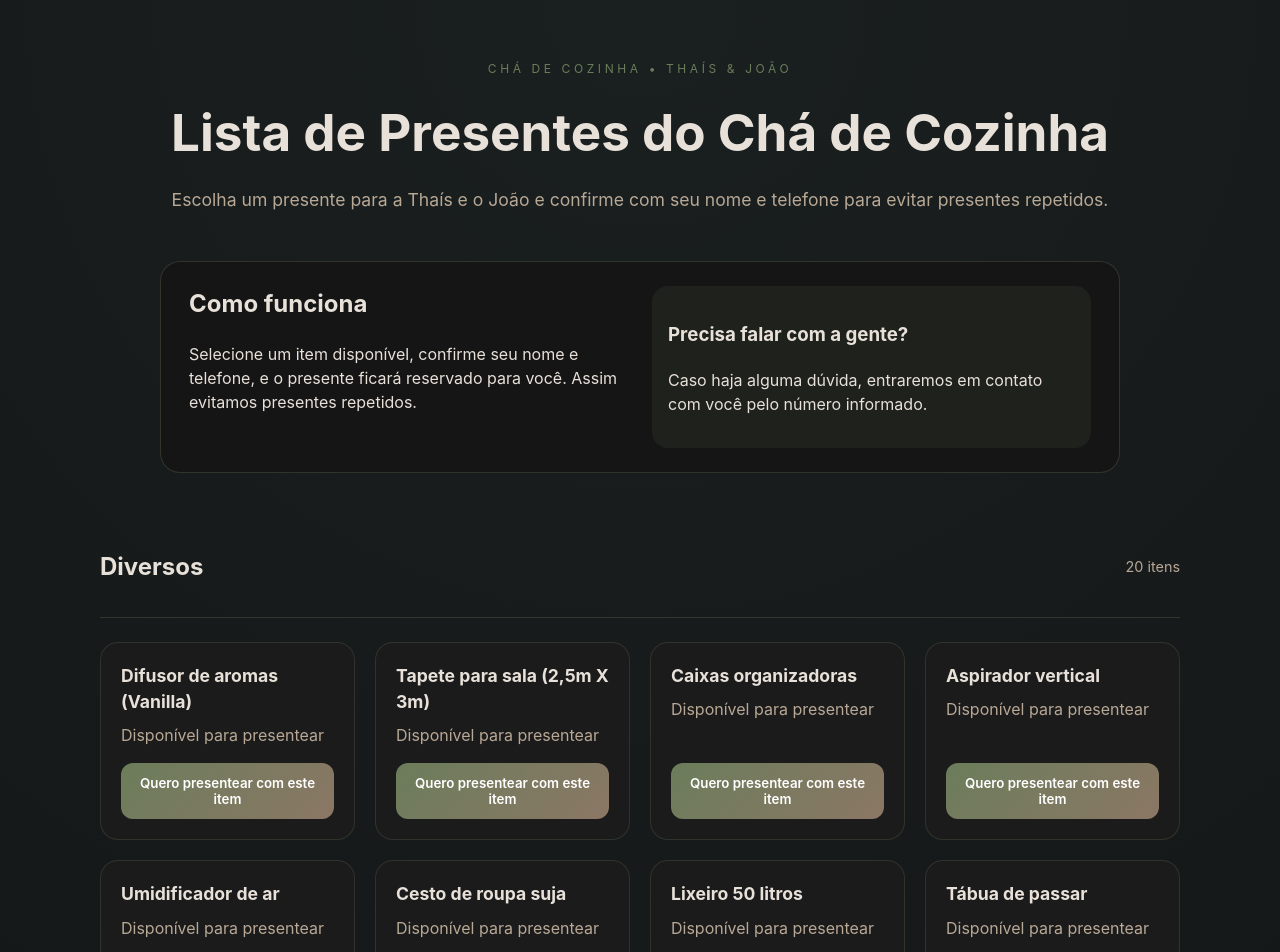
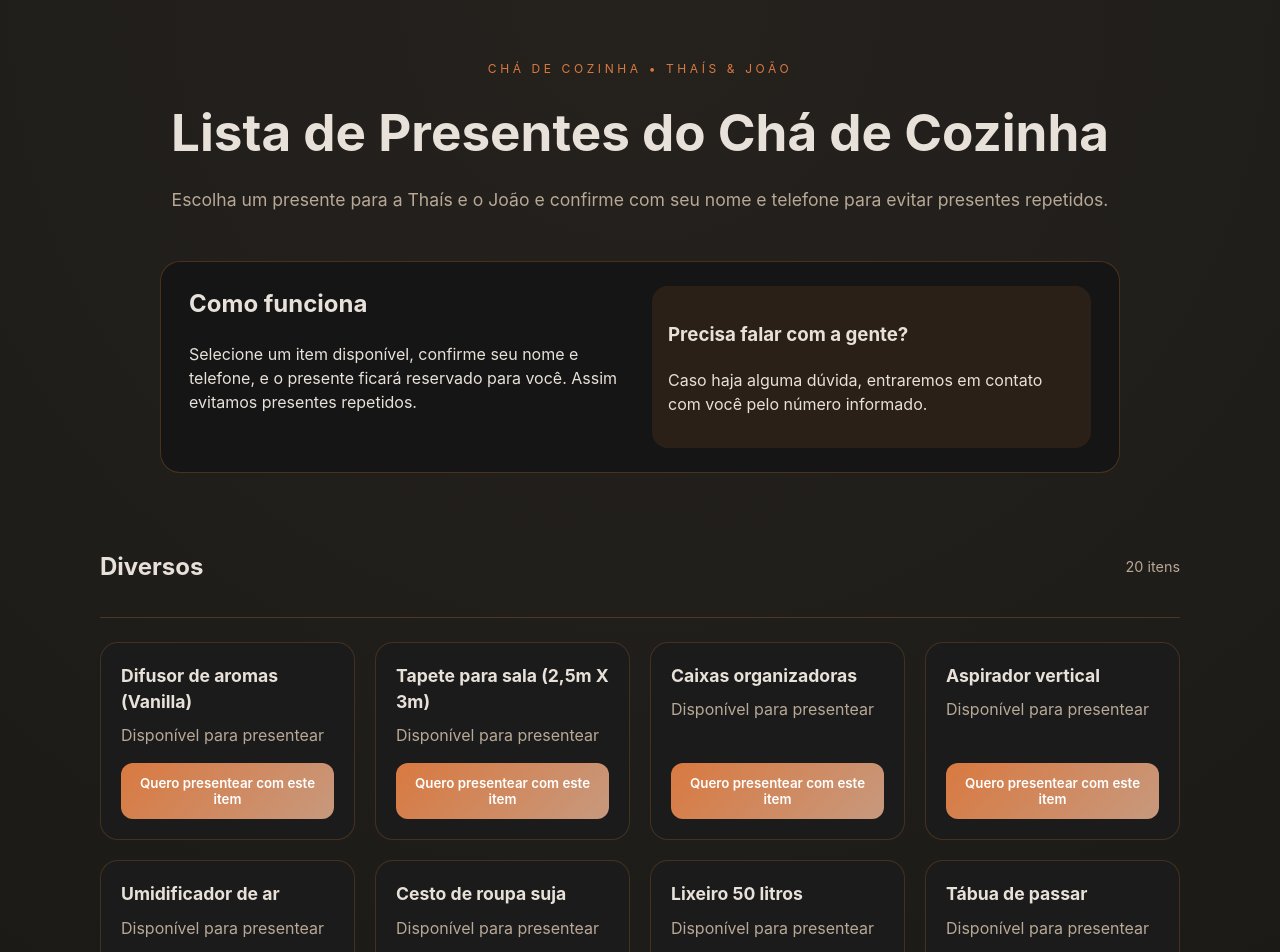
Before and after one commit to rafaelomodei/listapresente, a React (Vite) app: page / in a window 1280 px wide. Shown: the top 952 px of the page. Built offline with nearby package versions, Linux system fonts and the light colour scheme.

Commit message:
feat: adjusted colors

```diff
--- a/src/App.css
+++ b/src/App.css
@@ -1,6 +1,6 @@
 .app {
   min-height: 100vh;
-  background: radial-gradient(circle at top, #1a1f1f 0%, #0c0c0c 60%);
+  background: radial-gradient(circle at top, #25221e 0%, #0c0c0c 60%);
   color: #e8e1d9;
   padding: 48px 20px 80px;
 }
@@ -15,7 +15,7 @@
   text-transform: uppercase;
   letter-spacing: 0.3em;
   font-size: 0.75rem;
-  color: #6b7d5b;
+  color: #d97940;
   margin-bottom: 16px;
 }
 
@@ -37,7 +37,7 @@
   gap: 24px;
   grid-template-columns: repeat(auto-fit, minmax(240px, 1fr));
   background: #151515;
-  border: 1px solid rgba(107, 125, 91, 0.3);
+  border: 1px solid rgba(192, 113, 43, 0.3);
   border-radius: 20px;
   padding: 24px 28px;
 }
@@ -47,7 +47,7 @@
 }
 
 .info-box {
-  background: rgba(107, 125, 91, 0.12);
+  background: rgba(192, 113, 43, 0.12);
   border-radius: 16px;
   padding: 16px;
 }
@@ -61,7 +61,7 @@
   display: flex;
   align-items: center;
   justify-content: space-between;
-  border-bottom: 1px solid rgba(107, 125, 91, 0.3);
+  border-bottom: 1px solid rgba(192, 113, 43, 0.3);
   padding-bottom: 12px;
   margin-bottom: 24px;
 }
@@ -80,7 +80,7 @@
 .gift-card {
   background: #1b1b1b;
   border-radius: 18px;
-  border: 1px solid rgba(107, 125, 91, 0.25);
+  border: 1px solid rgba(192, 113, 43, 0.25);
   padding: 20px;
   display: flex;
   flex-direction: column;
@@ -101,7 +101,7 @@
 
 .gift-card button {
   width: 100%;
-  background: linear-gradient(135deg, #6b7d5b, #8b7765);
+  background: linear-gradient(135deg, #d97940, #c7997e);
   color: #fff;
   border: none;
   padding: 12px 16px;
@@ -113,7 +113,7 @@
 
 .gift-card button:hover {
   transform: translateY(-2px);
-  box-shadow: 0 10px 20px rgba(107, 125, 91, 0.3);
+  box-shadow: 0 10px 20px rgba(192, 113, 43, 0.3);
 }
 
 .gift-card button:disabled {
@@ -144,7 +144,7 @@
   width: min(520px, 100%);
   background: #111;
   border-radius: 20px;
-  border: 1px solid rgba(107, 125, 91, 0.3);
+  border: 1px solid rgba(192, 113, 43, 0.3);
   padding: 24px;
   display: flex;
   flex-direction: column;
@@ -161,7 +161,7 @@
   text-transform: uppercase;
   letter-spacing: 0.2em;
   font-size: 0.7rem;
-  color: #6b7d5b;
+  color: #d97940;
   margin: 0 0 6px;
 }
 
@@ -173,7 +173,7 @@
 .modal-close {
   background: transparent;
   border: none;
-  color: #b8a896;
+  color: #c7997e;
   cursor: pointer;
   font-weight: 600;
 }
@@ -193,7 +193,7 @@
 .modal-body input {
   padding: 12px 14px;
   border-radius: 12px;
-  border: 1px solid rgba(107, 125, 91, 0.3);
+  border: 1px solid rgba(192, 113, 43, 0.3);
   background: #1b1b1b;
   color: #fff;
 }
@@ -210,7 +210,7 @@
 }
 
 .modal button.primary {
-  background: linear-gradient(135deg, #6b7d5b, #8b7765);
+  background: linear-gradient(135deg, #d97940, #c7997e);
   border: none;
   color: #fff;
   padding: 12px 18px;
@@ -221,7 +221,7 @@
 
 .modal button.secondary {
   background: transparent;
-  border: 1px solid rgba(107, 125, 91, 0.4);
+  border: 1px solid rgba(192, 113, 43, 0.4);
   color: #e8e1d9;
   padding: 12px 18px;
   border-radius: 12px;
```
